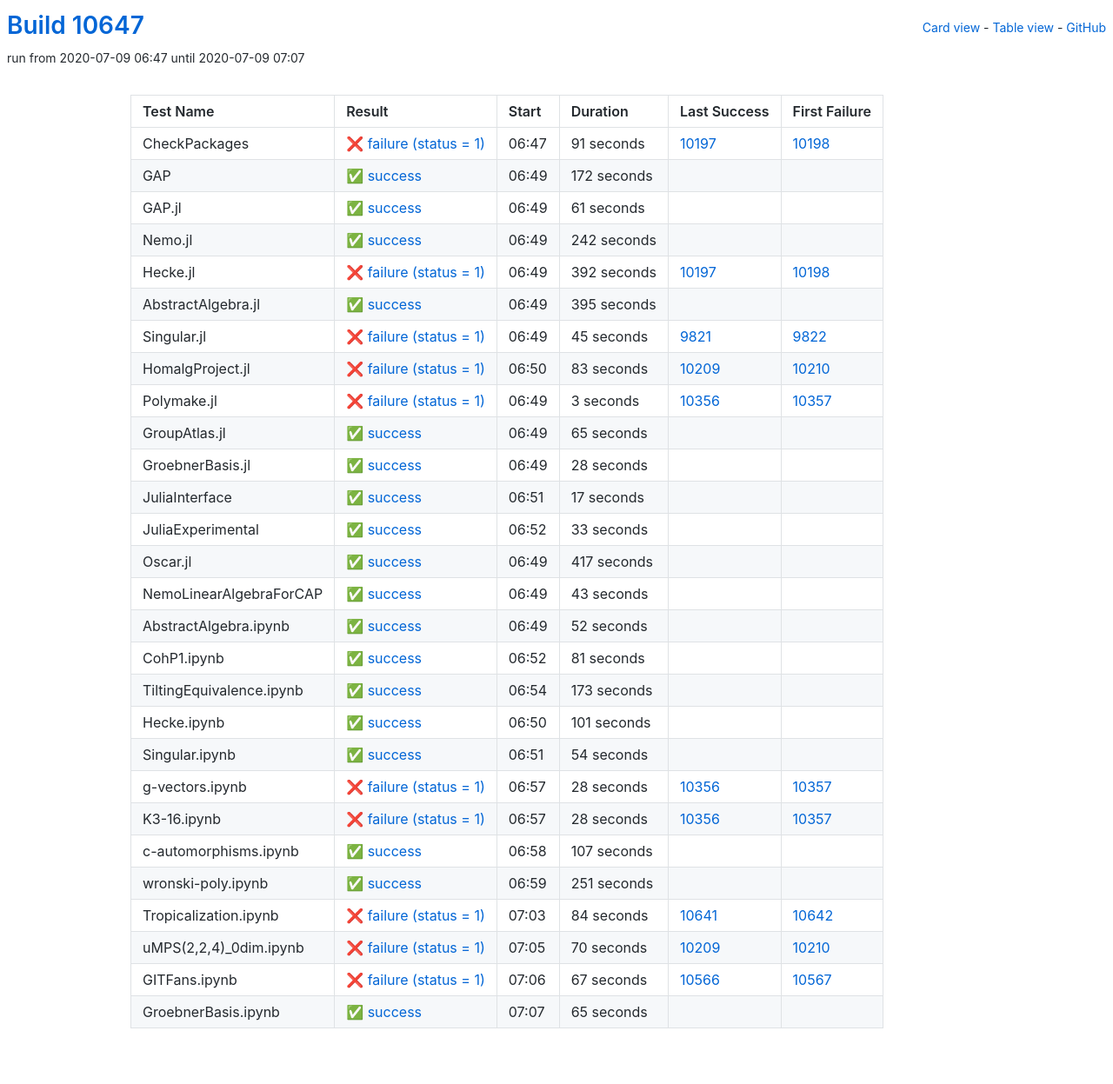
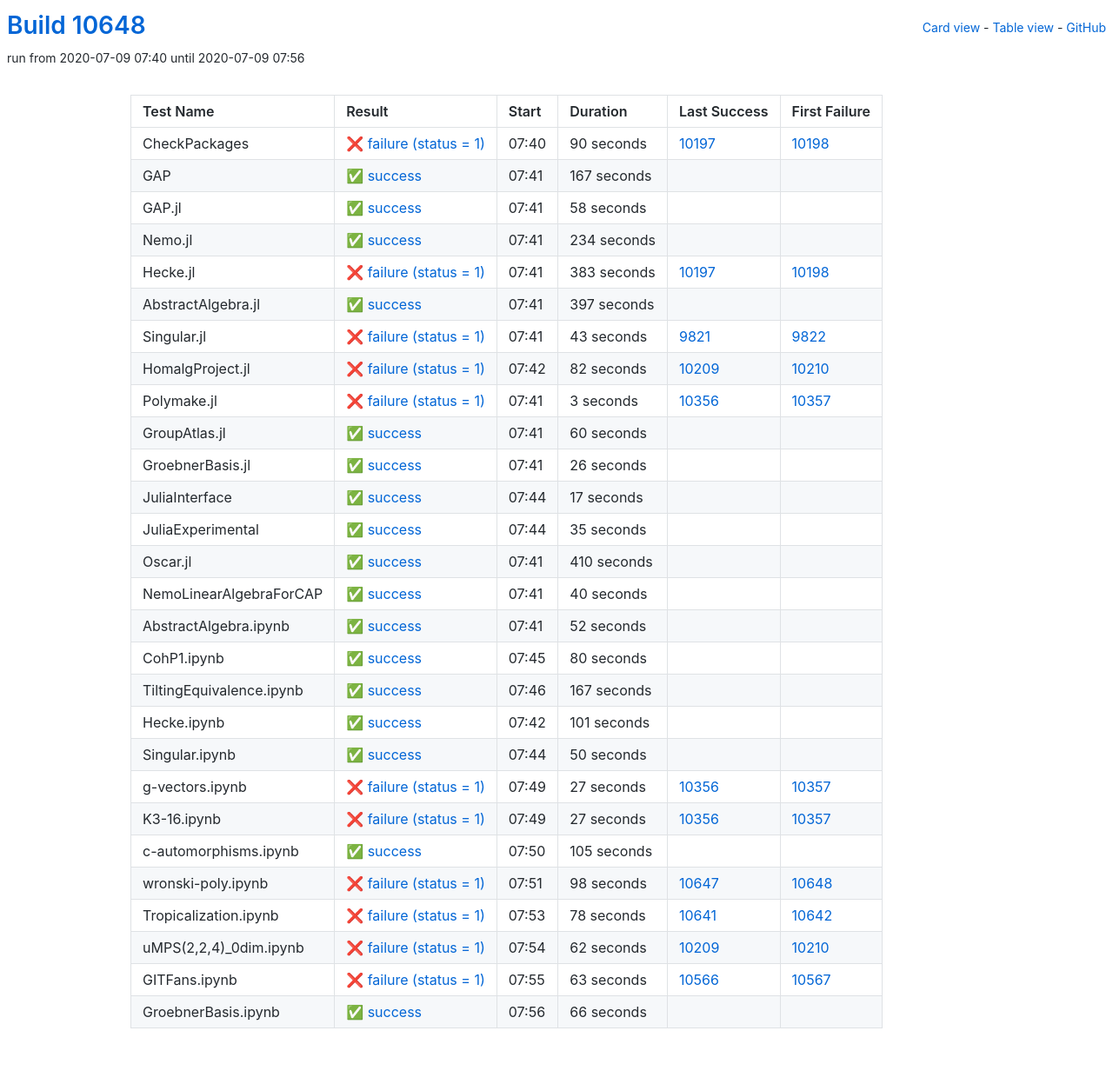
Before and after one commit to oscar-system/oscar-ci-status, a Jekyll site: the page built from table.html, in a window 1280 px wide. Shown: the whole page at 87% size. Built offline with Jekyll 4.4.1, drawn with Linux system fonts in a browser that asks for light colours.

Commit message:
Build #10648

```diff
--- a/_data/ci.yml
+++ b/_data/ci.yml
@@ -1,6 +1,6 @@
 ---
-build: 10647
-build_url: https://oscarci.mathematik.uni-kl.de/job/oscar/10647/
+build: 10648
+build_url: https://oscarci.mathematik.uni-kl.de/job/oscar/10648/
 job: oscar
 organization: oscar-system
 repo: oscar-ci-status
@@ -8,104 +8,104 @@
 tests:
 - name: CheckPackages
   id: checkpackages
-  log: https://oscarci.mathematik.uni-kl.de/job/oscar/10647/artifact/logs/build-10647/CheckPackages.log
-  start: 2020-07-09 06:47
+  log: https://oscarci.mathematik.uni-kl.de/job/oscar/10648/artifact/logs/build-10648/CheckPackages.log
+  start: 2020-07-09 07:40
   success: false
   exitcode: 1
   status: failure
-  duration: 91
+  duration: 90
   last_success: 10197
   last_success_url: https://oscarci.mathematik.uni-kl.de/job/oscar/10197/
   first_failure: 10198
   first_failure_url: https://oscarci.mathematik.uni-kl.de/job/oscar/10198/
 - name: GAP
   id: gap
-  log: https://oscarci.mathematik.uni-kl.de/job/oscar/10647/artifact/logs/build-10647/GAP.log
-  start: 2020-07-09 06:49
+  log: https://oscarci.mathematik.uni-kl.de/job/oscar/10648/artifact/logs/build-10648/GAP.log
+  start: 2020-07-09 07:41
   success: true
   exitcode: 0
   status: success
-  duration: 172
+  duration: 167
   last_success: false
   last_success_url:
   first_failure: false
   first_failure_url:
 - name: GAP.jl
   id: gap-jl
-  log: https://oscarci.mathematik.uni-kl.de/job/oscar/10647/artifact/logs/build-10647/GAP.jl.log
-  start: 2020-07-09 06:49
+  log: https://oscarci.mathematik.uni-kl.de/job/oscar/10648/artifact/logs/build-10648/GAP.jl.log
+  start: 2020-07-09 07:41
   success: true
   exitcode: 0
   status: success
-  duration: 61
+  duration: 58
   last_success: false
   last_success_url:
   first_failure: false
   first_failure_url:
 - name: Nemo.jl
   id: nemo-jl
-  log: https://oscarci.mathematik.uni-kl.de/job/oscar/10647/artifact/logs/build-10647/Nemo.jl.log
-  start: 2020-07-09 06:49
+  log: https://oscarci.mathematik.uni-kl.de/job/oscar/10648/artifact/logs/build-10648/Nemo.jl.log
+  start: 2020-07-09 07:41
   success: true
   exitcode: 0
   status: success
-  duration: 242
+  duration: 234
   last_success: false
   last_success_url:
   first_failure: false
   first_failure_url:
 - name: Hecke.jl
   id: hecke-jl
-  log: https://oscarci.mathematik.uni-kl.de/job/oscar/10647/artifact/logs/build-10647/Hecke.jl.log
-  start: 2020-07-09 06:49
+  log: https://oscarci.mathematik.uni-kl.de/job/oscar/10648/artifact/logs/build-10648/Hecke.jl.log
+  start: 2020-07-09 07:41
   success: false
   exitcode: 1
   status: failure
-  duration: 392
+  duration: 383
   last_success: 10197
   last_success_url: https://oscarci.mathematik.uni-kl.de/job/oscar/10197/
   first_failure: 10198
   first_failure_url: https://oscarci.mathematik.uni-kl.de/job/oscar/10198/
 - name: AbstractAlgebra.jl
   id: abstractalgebra-jl
-  log: https://oscarci.mathematik.uni-kl.de/job/oscar/10647/artifact/logs/build-10647/AbstractAlgebra.jl.log
-  start: 2020-07-09 06:49
+  log: https://oscarci.mathematik.uni-kl.de/job/oscar/10648/artifact/logs/build-10648/AbstractAlgebra.jl.log
+  start: 2020-07-09 07:41
   success: true
   exitcode: 0
   status: success
-  duration: 395
+  duration: 397
   last_success: false
   last_success_url:
   first_failure: false
   first_failure_url:
 - name: Singular.jl
   id: singular-jl
-  log: https://oscarci.mathematik.uni-kl.de/job/oscar/10647/artifact/logs/build-10647/Singular.jl.log
-  start: 2020-07-09 06:49
+  log: https://oscarci.mathematik.uni-kl.de/job/oscar/10648/artifact/logs/build-10648/Singular.jl.log
+  start: 2020-07-09 07:41
   success: false
   exitcode: 1
   status: failure
-  duration: 45
+  duration: 43
   last_success: 9821
   last_success_url: https://oscarci.mathematik.uni-kl.de/job/oscar/9821/
   first_failure: 9822
   first_failure_url: https://oscarci.mathematik.uni-kl.de/job/oscar/9822/
 - name: HomalgProject.jl
   id: homalgproject-jl
-  log: https://oscarci.mathematik.uni-kl.de/job/oscar/10647/artifact/logs/build-10647/HomalgProject.jl.log
-  start: 2020-07-09 06:50
+  log: https://oscarci.mathematik.uni-kl.de/job/oscar/10648/artifact/logs/build-10648/HomalgProject.jl.log
+  start: 2020-07-09 07:42
   success: false
   exitcode: 1
   status: failure
-  duration: 83
+  duration: 82
   last_success: 10209
   last_success_url: https://oscarci.mathematik.uni-kl.de/job/oscar/10209/
   first_failure: 10210
   first_failure_url: https://oscarci.mathematik.uni-kl.de/job/oscar/10210/
 - name: Polymake.jl
   id: polymake-jl
-  log: https://oscarci.mathematik.uni-kl.de/job/oscar/10647/artifact/logs/build-10647/Polymake.jl.log
-  start: 2020-07-09 06:49
+  log: https://oscarci.mathematik.uni-kl.de/job/oscar/10648/artifact/logs/build-10648/Polymake.jl.log
+  start: 2020-07-09 07:41
   success: false
   exitcode: 1
   status: failure
@@ -116,32 +116,32 @@
   first_failure_url: https://oscarci.mathematik.uni-kl.de/job/oscar/10357/
 - name: GroupAtlas.jl
   id: groupatlas-jl
-  log: https://oscarci.mathematik.uni-kl.de/job/oscar/10647/artifact/logs/build-10647/GroupAtlas.jl.log
-  start: 2020-07-09 06:49
+  log: https://oscarci.mathematik.uni-kl.de/job/oscar/10648/artifact/logs/build-10648/GroupAtlas.jl.log
+  start: 2020-07-09 07:41
   success: true
   exitcode: 0
   status: success
-  duration: 65
+  duration: 60
   last_success: false
   last_success_url:
   first_failure: false
   first_failure_url:
 - name: GroebnerBasis.jl
   id: groebnerbasis-jl
-  log: https://oscarci.mathematik.uni-kl.de/job/oscar/10647/artifact/logs/build-10647/GroebnerBasis.jl.log
-  start: 2020-07-09 06:49
+  log: https://oscarci.mathematik.uni-kl.de/job/oscar/10648/artifact/logs/build-10648/GroebnerBasis.jl.log
+  start: 2020-07-09 07:41
   success: true
   exitcode: 0
   status: success
-  duration: 28
+  duration: 26
   last_success: false
   last_success_url:
   first_failure: false
   first_failure_url:
 - name: JuliaInterface
   id: juliainterface
-  log: https://oscarci.mathematik.uni-kl.de/job/oscar/10647/artifact/logs/build-10647/JuliaInterface.log
-  start: 2020-07-09 06:51
+  log: https://oscarci.mathematik.uni-kl.de/job/oscar/10648/artifact/logs/build-10648/JuliaInterface.log
+  start: 2020-07-09 07:44
   success: true
   exitcode: 0
   status: success
@@ -152,44 +152,44 @@
   first_failure_url:
 - name: JuliaExperimental
   id: juliaexperimental
-  log: https://oscarci.mathematik.uni-kl.de/job/oscar/10647/artifact/logs/build-10647/JuliaExperimental.log
-  start: 2020-07-09 06:52
+  log: https://oscarci.mathematik.uni-kl.de/job/oscar/10648/artifact/logs/build-10648/JuliaExperimental.log
+  start: 2020-07-09 07:44
   success: true
   exitcode: 0
   status: success
-  duration: 33
+  duration: 35
   last_success: false
   last_success_url:
   first_failure: false
   first_failure_url:
 - name: Oscar.jl
   id: oscar-jl
-  log: https://oscarci.mathematik.uni-kl.de/job/oscar/10647/artifact/logs/build-10647/Oscar.jl.log
-  start: 2020-07-09 06:49
+  log: https://oscarci.mathematik.uni-kl.de/job/oscar/10648/artifact/logs/build-10648/Oscar.jl.log
+  start: 2020-07-09 07:41
   success: true
   exitcode: 0
   status: success
-  duration: 417
+  duration: 410
   last_success: false
   last_success_url:
   first_failure: false
   first_failure_url:
 - name: NemoLinearAlgebraForCAP
   id: nemolinearalgebraforcap
-  log: https://oscarci.mathematik.uni-kl.de/job/oscar/10647/artifact/logs/build-10647/NemoLinearAlgebraForCAP.log
-  start: 2020-07-09 06:49
+  log: https://oscarci.mathematik.uni-kl.de/job/oscar/10648/artifact/logs/build-10648/NemoLinearAlgebraForCAP.log
+  start: 2020-07-09 07:41
   success: true
   exitcode: 0
   status: success
-  duration: 43
+  duration: 40
   last_success: false
   last_success_url:
   first_failure: false
   first_failure_url:
 - name: AbstractAlgebra.ipynb
   id: abstractalgebra-ipynb
-  log: https://oscarci.mathematik.uni-kl.de/job/oscar/10647/artifact/logs/build-10647/AbstractAlgebra.ipynb.log
-  start: 2020-07-09 06:49
+  log: https://oscarci.mathematik.uni-kl.de/job/oscar/10648/artifact/logs/build-10648/AbstractAlgebra.ipynb.log
+  start: 2020-07-09 07:41
   success: true
   exitcode: 0
   status: success
@@ -200,32 +200,32 @@
   first_failure_url:
 - name: CohP1.ipynb
   id: cohp1-ipynb
-  log: https://oscarci.mathematik.uni-kl.de/job/oscar/10647/artifact/logs/build-10647/CohP1.ipynb.log
-  start: 2020-07-09 06:52
+  log: https://oscarci.mathematik.uni-kl.de/job/oscar/10648/artifact/logs/build-10648/CohP1.ipynb.log
+  start: 2020-07-09 07:45
   success: true
   exitcode: 0
   status: success
-  duration: 81
+  duration: 80
   last_success: false
   last_success_url:
   first_failure: false
   first_failure_url:
 - name: TiltingEquivalence.ipynb
   id: tiltingequivalence-ipynb
-  log: https://oscarci.mathematik.uni-kl.de/job/oscar/10647/artifact/logs/build-10647/TiltingEquivalence.ipynb.log
-  start: 2020-07-09 06:54
+  log: https://oscarci.mathematik.uni-kl.de/job/oscar/10648/artifact/logs/build-10648/TiltingEquivalence.ipynb.log
+  start: 2020-07-09 07:46
   success: true
   exitcode: 0
   status: success
-  duration: 173
+  duration: 167
   last_success: false
   last_success_url:
   first_failure: false
   first_failure_url:
 - name: Hecke.ipynb
   id: hecke-ipynb
-  log: https://oscarci.mathematik.uni-kl.de/job/oscar/10647/artifact/logs/build-10647/Hecke.ipynb.log
-  start: 2020-07-09 06:50
+  log: https://oscarci.mathematik.uni-kl.de/job/oscar/10648/artifact/logs/build-10648/Hecke.ipynb.log
+  start: 2020-07-09 07:42
   success: true
   exitcode: 0
   status: success
@@ -236,108 +236,108 @@
   first_failure_url:
 - name: Singular.ipynb
   id: singular-ipynb
-  log: https://oscarci.mathematik.uni-kl.de/job/oscar/10647/artifact/logs/build-10647/Singular.ipynb.log
-  start: 2020-07-09 06:51
+  log: https://oscarci.mathematik.uni-kl.de/job/oscar/10648/artifact/logs/build-10648/Singular.ipynb.log
+  start: 2020-07-09 07:44
   success: true
   exitcode: 0
   status: success
-  duration: 54
+  duration: 50
   last_success: false
   last_success_url:
   first_failure: false
   first_failure_url:
 - name: g-vectors.ipynb
   id: g-vectors-ipynb
-  log: https://oscarci.mathematik.uni-kl.de/job/oscar/10647/artifact/logs/build-10647/g-vectors.ipynb.log
-  start: 2020-07-09 06:57
+  log: https://oscarci.mathematik.uni-kl.de/job/oscar/10648/artifact/logs/build-10648/g-vectors.ipynb.log
+  start: 2020-07-09 07:49
   success: false
   exitcode: 1
   status: failure
-  duration: 28
+  duration: 27
   last_success: 10356
   last_success_url: https://oscarci.mathematik.uni-kl.de/job/oscar/10356/
   first_failure: 10357
   first_failure_url: https://oscarci.mathematik.uni-kl.de/job/oscar/10357/
 - name: K3-16.ipynb
   id: k3-16-ipynb
-  log: https://oscarci.mathematik.uni-kl.de/job/oscar/10647/artifact/logs/build-10647/K3-16.ipynb.log
-  start: 2020-07-09 06:57
+  log: https://oscarci.mathematik.uni-kl.de/job/oscar/10648/artifact/logs/build-10648/K3-16.ipynb.log
+  start: 2020-07-09 07:49
   success: false
   exitcode: 1
   status: failure
-  duration: 28
+  duration: 27
   last_success: 10356
   last_success_url: https://oscarci.mathematik.uni-kl.de/job/oscar/10356/
   first_failure: 10357
   first_failure_url: https://oscarci.mathematik.uni-kl.de/job/oscar/10357/
 - name: c-automorphisms.ipynb
   id: c-automorphisms-ipynb
-  log: https://oscarci.mathematik.uni-kl.de/job/oscar/10647/artifact/logs/build-10647/c-automorphisms.ipynb.log
-  start: 2020-07-09 06:58
+  log: https://oscarci.mathematik.uni-kl.de/job/oscar/10648/artifact/logs/build-10648/c-automorphisms.ipynb.log
+  start: 2020-07-09 07:50
   success: true
   exitcode: 0
   status: success
-  duration: 107
+  duration: 105
   last_success: false
   last_success_url:
   first_failure: false
   first_failure_url:
 - name: wronski-poly.ipynb
   id: wronski-poly-ipynb
-  log: https://oscarci.mathematik.uni-kl.de/job/oscar/10647/artifact/logs/build-10647/wronski-poly.ipynb.log
-  start: 2020-07-09 06:59
-  success: true
-  exitcode: 0
-  status: success
-  duration: 251
-  last_success: false
-  last_success_url:
-  first_failure: false
-  first_failure_url:
-- name: Tropicalization.ipynb
-  id: tropicalization-ipynb
-  log: https://oscarci.mathematik.uni-kl.de/job/oscar/10647/artifact/logs/build-10647/Tropicalization.ipynb.log
-  start: 2020-07-09 07:03
+  log: https://oscarci.mathematik.uni-kl.de/job/oscar/10648/artifact/logs/build-10648/wronski-poly.ipynb.log
+  start: 2020-07-09 07:51
   success: false
   exitcode: 1
   status: failure
-  duration: 84
+  duration: 98
+  last_success: 10647
+  last_success_url: https://oscarci.mathematik.uni-kl.de/job/oscar/10647/
+  first_failure: 10648
+  first_failure_url: https://oscarci.mathematik.uni-kl.de/job/oscar/10648/
+- name: Tropicalization.ipynb
+  id: tropicalization-ipynb
+  log: https://oscarci.mathematik.uni-kl.de/job/oscar/10648/artifact/logs/build-10648/Tropicalization.ipynb.log
+  start: 2020-07-09 07:53
+  success: false
+  exitcode: 1
+  status: failure
+  duration: 78
   last_success: 10641
   last_success_url: https://oscarci.mathematik.uni-kl.de/job/oscar/10641/
   first_failure: 10642
   first_failure_url: https://oscarci.mathematik.uni-kl.de/job/oscar/10642/
 - name: uMPS(2,2,4)_0dim.ipynb
   id: umps-2-2-4-0dim-ipynb
-  log: https://oscarci.mathematik.uni-kl.de/job/oscar/10647/artifact/logs/build-10647/uMPS-2-2-4-_0dim.ipynb.log
-  start: 2020-07-09 07:05
+  log: https://oscarci.mathematik.uni-kl.de/job/oscar/10648/artifact/logs/build-10648/uMPS-2-2-4-_0dim.ipynb.log
+  start: 2020-07-09 07:54
   success: false
   exitcode: 1
   status: failure
-  duration: 70
+  duration: 62
   last_success: 10209
   last_success_url: https://oscarci.mathematik.uni-kl.de/job/oscar/10209/
   first_failure: 10210
   first_failure_url: https://oscarci.mathematik.uni-kl.de/job/oscar/10210/
 - name: GITFans.ipynb
   id: gitfans-ipynb
-  log: https://oscarci.mathematik.uni-kl.de/job/oscar/10647/artifact/logs/build-10647/GITFans.ipynb.log
-  start: 2020-07-09 07:06
+  log: https://oscarci.mathematik.uni-kl.de/job/oscar/10648/artifact/logs/build-10648/GITFans.ipynb.log
+  start: 2020-07-09 07:55
   success: false
   exitcode: 1
   status: failure
-  duration: 67
+  duration: 63
   last_success: 10566
   last_success_url: https://oscarci.mathematik.uni-kl.de/job/oscar/10566/
   first_failure: 10567
   first_failure_url: https://oscarci.mathematik.uni-kl.de/job/oscar/10567/
 - name: GroebnerBasis.ipynb
   id: groebnerbasis-ipynb
-  log: https://oscarci.mathematik.uni-kl.de/job/oscar/10647/artifact/logs/build-10647/GroebnerBasis.ipynb.log
-  start: 2020-07-09 07:07
+  log: https://oscarci.mathematik.uni-kl.de/job/oscar/10648/artifact/logs/build-10648/GroebnerBasis.ipynb.log
+  start: 2020-07-09 07:56
   success: true
   exitcode: 0
   status: success
-  duration: 65
+  duration: 66
   last_success: false
   last_success_url:
   first_failure: false
```
Also changed, not shown: README.md.
